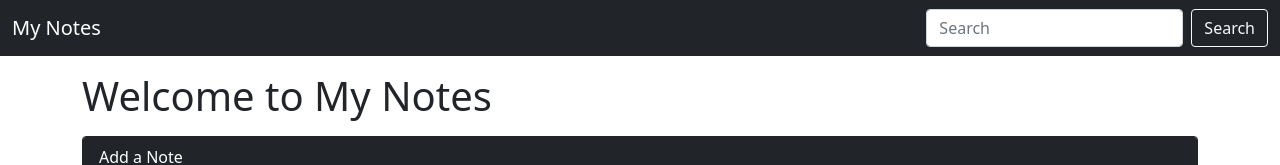
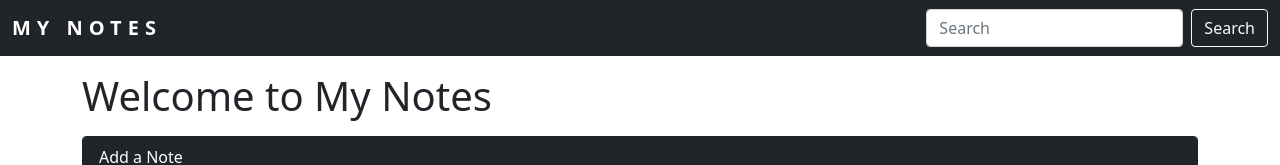
Before and after one commit to atul-rustagi/notes.github.io, a plain HTML site: page index.html in a window 1280 px wide. Shown: the top 165 px of the page. Drawn offline with nearby package versions, Linux system fonts and the light colour scheme; files that its build step writes are made by us from their sources.

Commit message:
changes for logo

```diff
--- a/style.scss
+++ b/style.scss
@@ -15,3 +15,9 @@
         width: 100%;
     }
 }
+
+.navbar-brand {
+    text-transform: uppercase;
+    letter-spacing: 6px;
+    font-weight: bold;
+}
```
